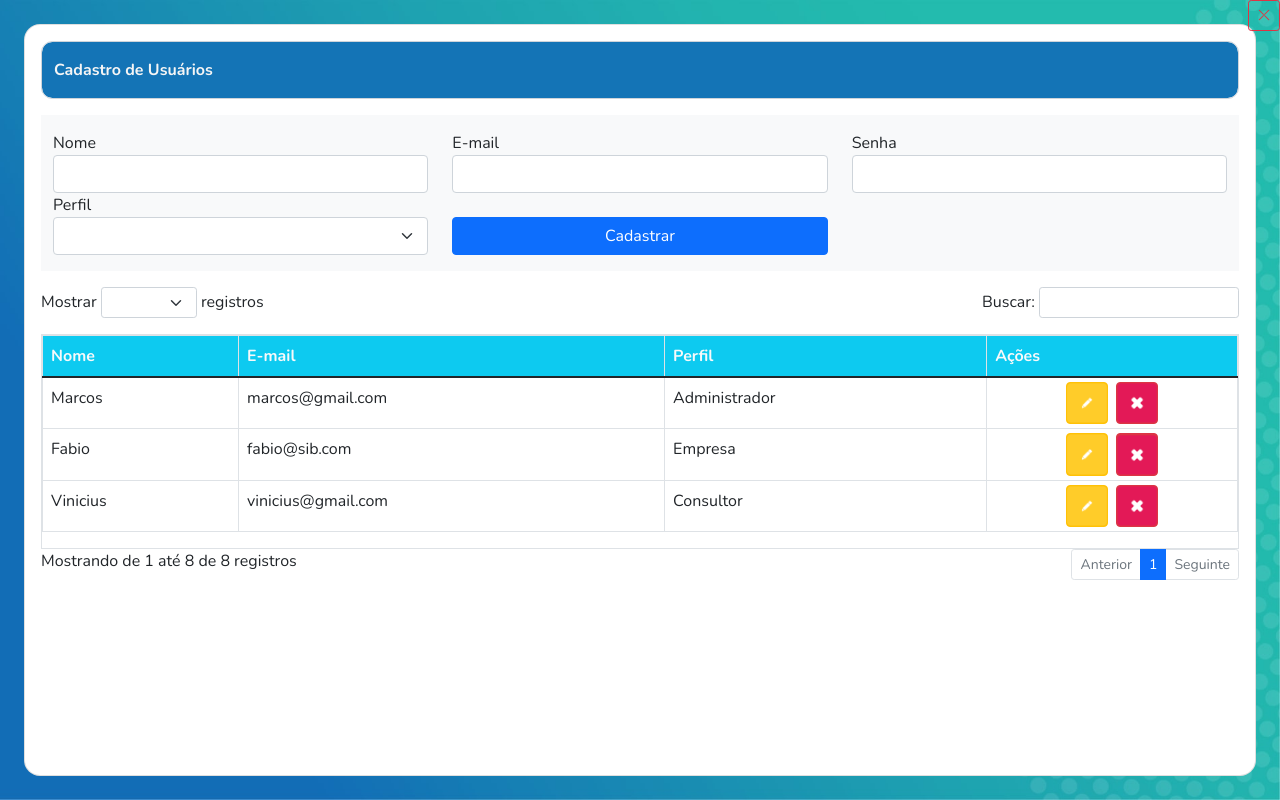
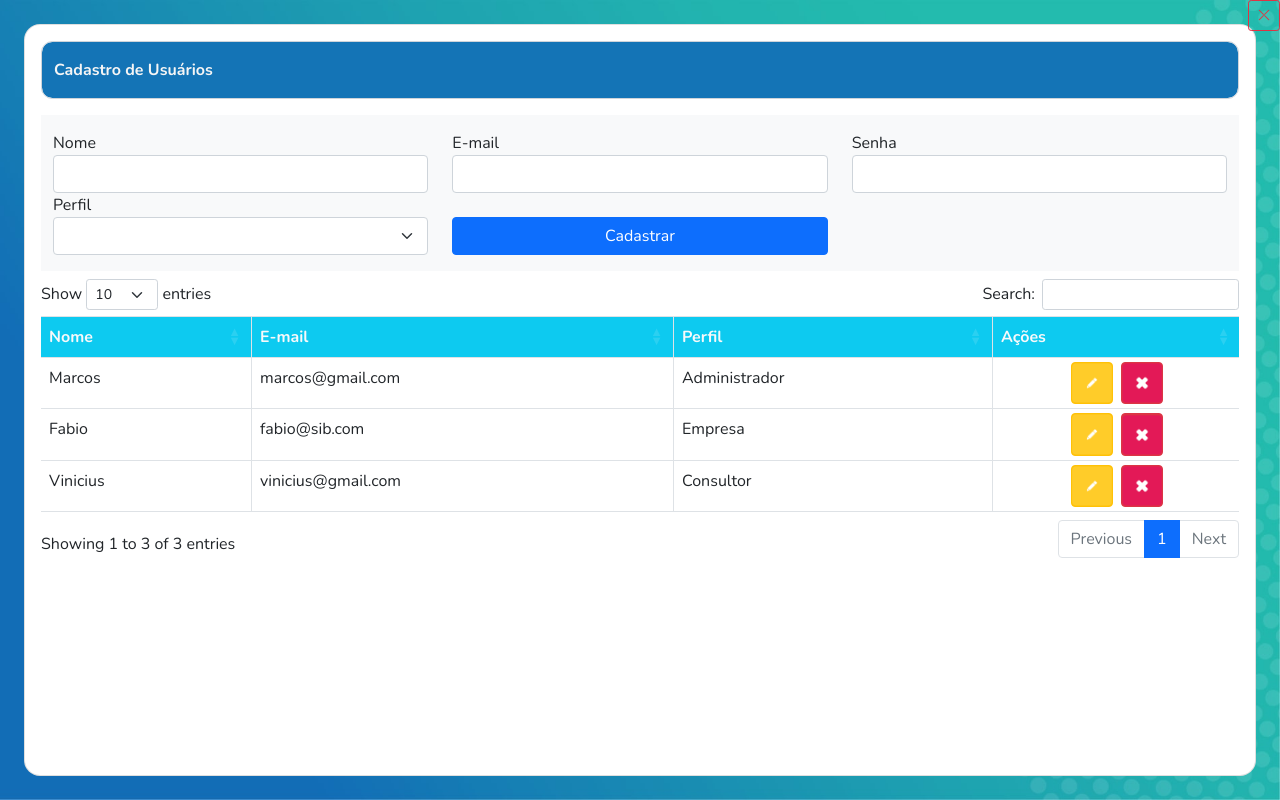
Before and after one commit to ValerioHasman/SIB, a PHP site: page /sistema in a window 1280 px wide. Run offline with PHP 8.4, Linux system fonts and the light colour scheme; a user stored in the database is signed in; data comes from the database, SQL or seed files in the repository; some libraries are stand-ins or nearby versions.

Commit message:
Implementação do DataTable CDN

```diff
--- a/Views/sistema/cadastroUsuarios.php
+++ b/Views/sistema/cadastroUsuarios.php
@@ -46,9 +46,7 @@
         </div>
       </form>
 
-      <!-- fim do form -->
-
-      <div class="row justify-content-between mt-3">
+      <!--<div class="row justify-content-between mt-3">
         <div class="col-auto">
           <label for="registros">Mostrar</label>
           <div class="registros">
@@ -71,12 +69,10 @@
             </div>
           </div>
         </div>
-      </div>
+      </div> fim da busca -->
 
-      <!-- fim da busca -->
-
-      <div class="tamanhoLimeteTabela">
-        <table class="table table-bordered">
+      <div class="tamanhoLimeteTabela mt-2">
+        <table id="tabelaDeDados" class="table table-bordered">
           <thead class="bg-info text-light">
             <tr>
               <th hidden scope="col">#</th>
@@ -93,7 +89,7 @@
       </div>
 
       <!-- fim da tabela -->
-
+<!--
       <div class="row justify-content-between">
         <div class="col-auto">
           Mostrando de 1 até 8 de 8 registros
@@ -109,12 +105,12 @@
             </li>
           </ul>
         </nav>
-      </div>
+      </div> -->
     </div>
   </div>
 </div>
 
-<!-- Modal -->
+<!-- Modal de deletar -->
 <div class="modal fade" id="certezaDeletar" tabindex="-1" aria-labelledby="certezaDeletarLabel" aria-hidden="true">
   <div class="modal-dialog">
     <div class="modal-content">
--- a/Views/template/templateDoSistema.php
+++ b/Views/template/templateDoSistema.php
@@ -2,14 +2,18 @@
 <html lang="pt-br">
 
 <head>
-    <base href="<?= $GLOBALS['base'] ?>">
-    <meta charset="UTF-8">
-    <meta http-equiv="X-UA-Compatible" content="IE=edge">
-    <meta name="viewport" content="width=device-width, initial-scale=1.0">
-    <link href="https://cdn.jsdelivr.net/npm/bootstrap@5.1.3/dist/css/bootstrap.css" rel="stylesheet">
-    <link rel="stylesheet" href="https://cdn.jsdelivr.net/npm/bootstrap-icons@1.7.2/font/bootstrap-icons.css">
+    <base href="<?= $GLOBALS['base'] ?>" />
+    <meta charset="UTF-8" />
+    <meta http-equiv="X-UA-Compatible" content="IE=edge" />
+    <meta name="viewport" content="width=device-width, initial-scale=1.0" />
+    <!-- <link rel="stylesheet" href="https://cdn.datatables.net/1.12.1/css/jquery.dataTables.css" /> -->
+    <link rel="stylesheet" href="https://cdn.jsdelivr.net/npm/bootstrap@5.1.3/dist/css/bootstrap.css" />
+    <link rel="stylesheet" href="https://cdn.datatables.net/1.12.1/css/dataTables.bootstrap5.css" />
+    <link rel="stylesheet" href="https://cdn.jsdelivr.net/npm/bootstrap-icons@1.7.2/font/bootstrap-icons.css" />
+    <script defer src="https://code.jquery.com/jquery-3.6.0.js"></script>
+    <script defer src="https://cdn.datatables.net/1.12.1/js/jquery.dataTables.js"></script>
+    <script defer src="https://cdn.datatables.net/1.12.1/js/dataTables.bootstrap5.js"></script>
     <script defer src="https://cdn.jsdelivr.net/npm/bootstrap@5.1.3/dist/js/bootstrap.js"></script>
-    <script defer src="https://code.jquery.com/jquery-3.6.0.js"></script>
     <script defer src="roteiro/roteiro.js"></script>
     <link rel="stylesheet" href="formatar/estilosistema.css">
     <link rel="shortcut icon" href="midias/ICONE.ico" type="image/x-icon">
--- a/formatar/estilosistema.css
+++ b/formatar/estilosistema.css
@@ -58,8 +58,8 @@ body{
 
 .tamanhoLimeteTabela {
     height: auto;
+    width: auto;
     overflow: hidden;
     overflow-y: auto;
     overflow-x: auto;
-    border: 1px solid var(--bs-gray-300);
 }
--- a/roteiro/roteiro.js
+++ b/roteiro/roteiro.js
@@ -38,6 +38,8 @@ $("#cancelar").click(function () {
   $("#perfil").val('');
 });
 
+
+// Modal de certeza de exclusão
 var exampleModal = document.getElementById('certezaDeletar');
 exampleModal.addEventListener('show.bs.modal', function (event) {
   var button = event.relatedTarget;
@@ -45,3 +47,9 @@ exampleModal.addEventListener('show.bs.modal', function (event) {
   var modalBodyInput = exampleModal.querySelector('.modal-body input');
   modalBodyInput.value = recipient;
 })
+
+
+// Tabela de dados
+$(document).ready(function () {
+  $('#tabelaDeDados').DataTable();
+});
```
